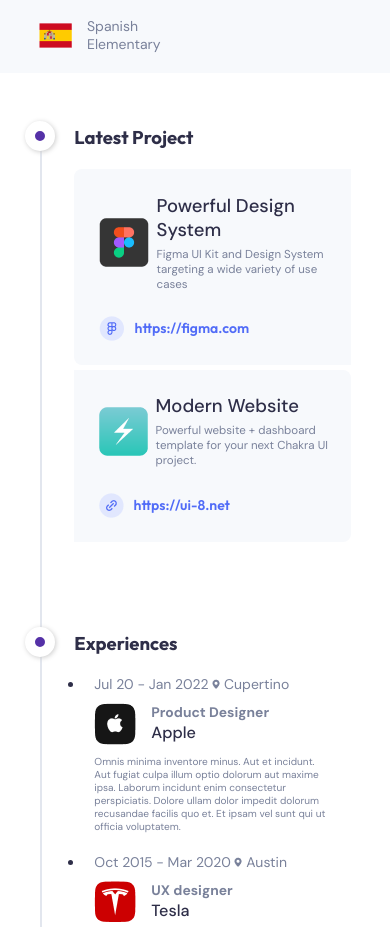
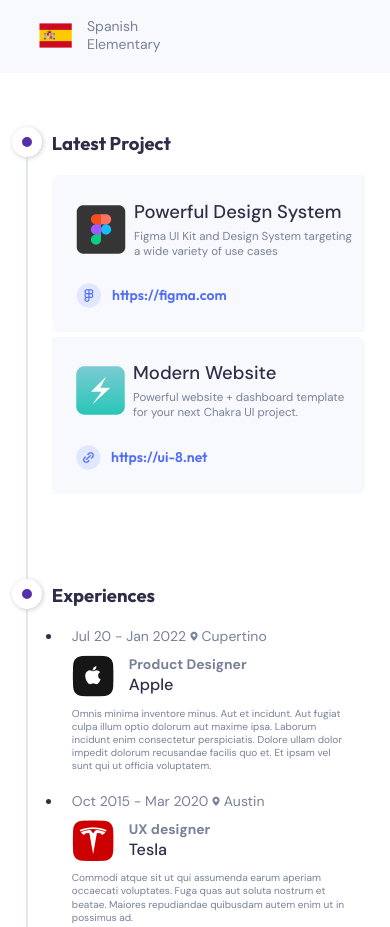
Before and after one commit to shresritik/LF-fellowship-assignment, a plain HTML site: page index.html in a window 390 px wide. Shown: the part 1144-2071 px from the top of the page. Drawn offline with Linux system fonts and the light colour scheme.

Commit message:
fix responsive lists

```diff
--- a/index.css
+++ b/index.css
@@ -142,9 +142,9 @@ img {
 
 .main {
   color: var(--primary-dark_blue);
-  width: 80%;
+  width: 70%;
   padding: 4.618rem;
-
+  margin: auto;
   /* padding: 4.618rem; */
 }
 
@@ -184,7 +184,7 @@ img {
 .projects-section__card__header {
   padding: 24.24px;
   display: flex;
-  gap: 20px;
+  gap: 10px;
   /* width: 21.212rem;
 
   justify-content: space-between; */
@@ -194,7 +194,7 @@ img {
   flex-direction: column;
   justify-content: flex-start;
   background-color: var(--primary-light_gray);
-  width: 100%;
+  /* width: 100%; */
 }
 .projects-section__card:first-child {
   border-radius: 8.08px 0px 0px 8.08px;
@@ -205,11 +205,11 @@ img {
 .projects-section {
   padding: 20px 0px;
   display: flex;
-  gap: 20px;
+  gap: 10px;
 }
-.projects-section__card__desc {
+/* .projects-section__card__desc {
   width: 100%;
-}
+} */
 .projects-section__card__desc__paragraph {
   font-size: 0.721rem;
   color: var(--primary-gray);
@@ -229,7 +229,8 @@ img {
 }
 .experience-section__left {
   display: flex;
-  flex-grow: 1;
+  /* flex-grow: 1; */
+  flex: 1;
   flex-direction: column;
 }
 
@@ -238,6 +239,7 @@ img {
   font-size: 10.1px;
   line-height: 13.15px;
   text-align: left;
+  flex: 1;
 }
 .experience-section__left__comapny {
   display: flex;
@@ -263,6 +265,7 @@ img {
   display: flex;
   justify-content: space-between;
   padding: 30px 0px 48.48px 0px;
+  gap: 10px;
 }
 
 .education-section__card__bottom {
@@ -273,7 +276,8 @@ img {
 }
 
 .education-section__card {
-  flex-grow: 0.2;
+  flex: 1;
+  /* flex-grow: 0.2; */
   width: max-content;
   background-color: var(--primary-light_gray);
   padding: 16.16px 24.24px 16.16px 24.24px;
@@ -379,6 +383,10 @@ img {
 }
 
 @media screen and (max-width: 500px) {
+  .main__list-wrapper {
+    position: relative;
+    padding: 6px;
+  }
   .tools-section__last-container {
     width: auto;
     height: 9.235rem;
@@ -400,7 +408,7 @@ img {
     width: 100%;
   }
   .main__list::before {
-    left: 25px;
+    left: -8px;
   }
 
   .projects-section__card__header {
@@ -458,12 +466,14 @@ img {
     align-items: flex-start;
     width: 100%;
   }
+  .main-sections {
+    padding: 5px 0px 64.65px 24.32px;
+  }
 }
 @media (min-width: 501px) and (max-width: 820px) {
   .main__list {
     padding: 0;
   }
-
   .main__list::before {
     left: 25px;
   }
```
